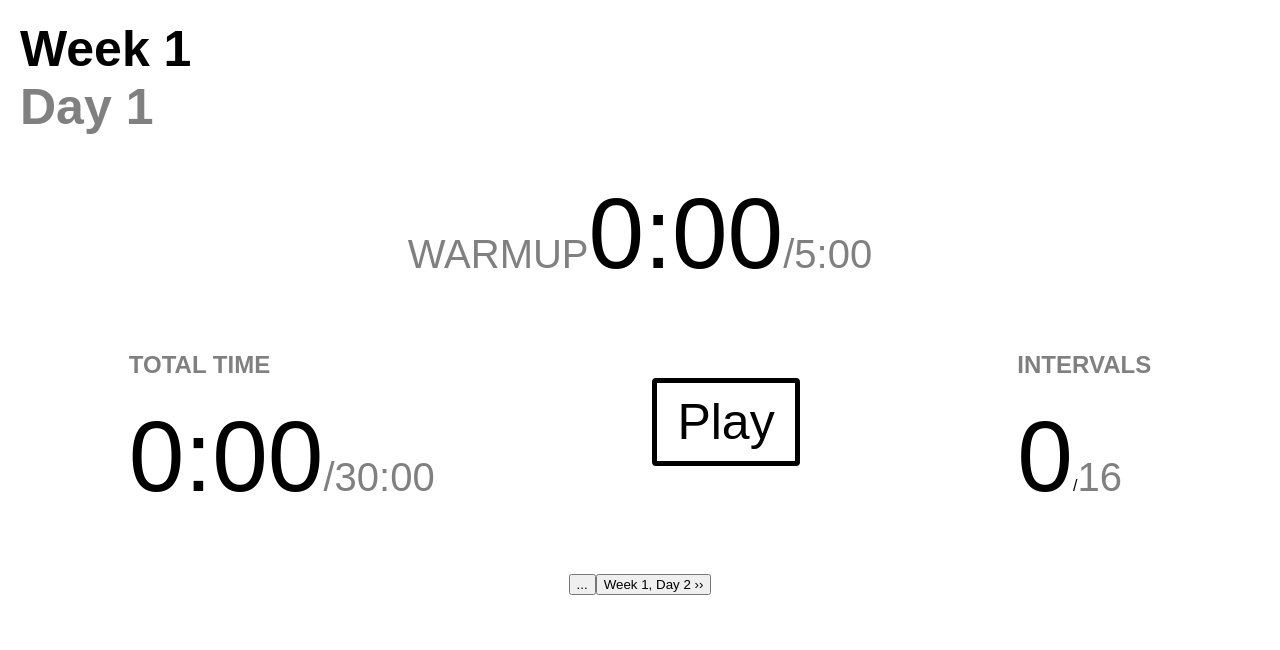
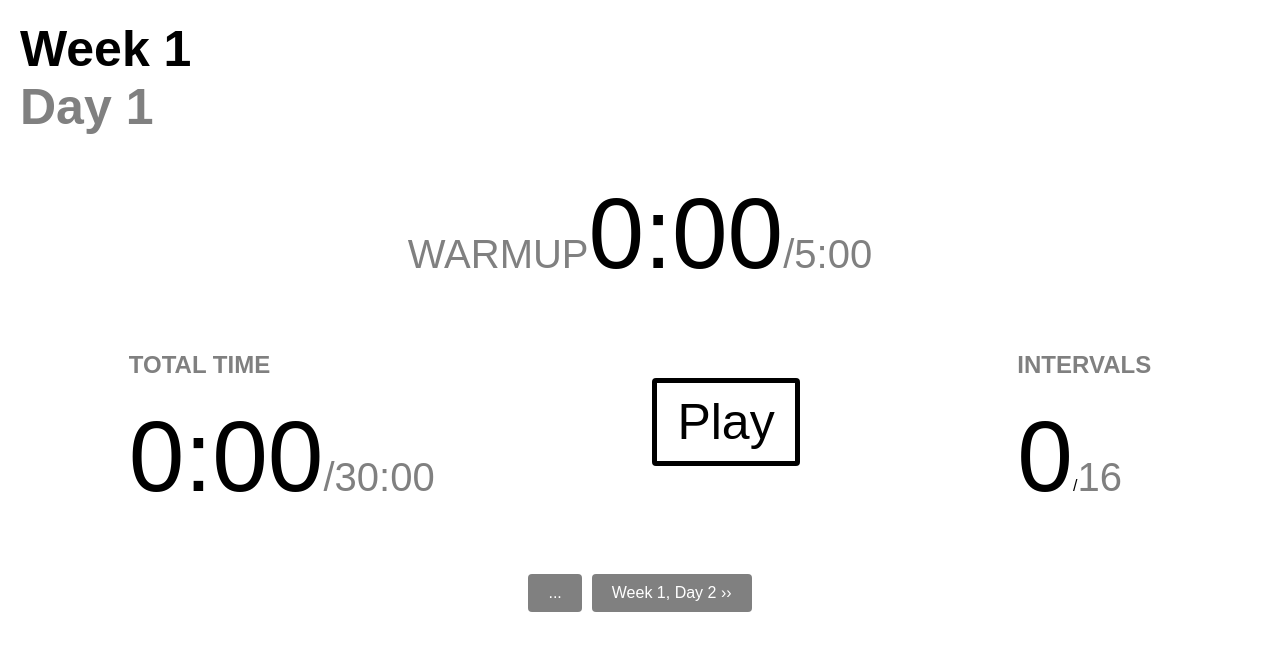
Before and after one commit to mssen/c25k-timer, a React (Create React App) app: page / in a window 1280 px wide. Shown: the top 650 px of the page. Built offline with nearby package versions, Linux system fonts and the light colour scheme.

Commit message:
Navigation button styling.

```diff
--- /dev/null
+++ b/src/components/Navigation.css
@@ -0,0 +1,14 @@
+.nav-button {
+  cursor: pointer;
+  border-radius: 4px;
+  border: 0;
+  color: white;
+  font-size: 16px;
+  background: gray;
+  padding: 10px 20px 10px 20px;
+  margin: 0px 5px;
+}
+
+.nav-button:hover {
+  background: black;
+}
--- a/src/components/Navigation.jsx
+++ b/src/components/Navigation.jsx
@@ -1,5 +1,7 @@
 import React from 'react';
 import PropTypes from 'prop-types';
+
+import './Navigation.css';
 
 const Navigation = ({ week, day, triggerNavigation, showModal }) => {
   const handleNext = () => {
@@ -16,12 +18,16 @@ const Navigation = ({ week, day, triggerNavigation, showModal }) => {
     <div>
       {
         !(week === 1 && day === 1)
-          && <button onClick={ handlePrevious }>&lsaquo;&lsaquo; Week { day === 1 ? week - 1 : week }, Day { day === 1 ? 3 : day - 1 }</button>
+          && <button className="nav-button" onClick={ handlePrevious }>
+              &lsaquo;&lsaquo; Week { day === 1 ? week - 1 : week }, Day { day === 1 ? 3 : day - 1 }
+            </button>
       }
-      <button onClick={ showModal }>...</button>
+      <button className="nav-button" onClick={ showModal }>...</button>
       {
         !(week === 9 && day === 3)
-          && <button onClick={ handleNext }>Week { day === 3 ? week + 1 : week }, Day { day === 3 ? 1 : day + 1 } &rsaquo;&rsaquo;</button>
+          && <button className="nav-button" onClick={ handleNext }>
+              Week { day === 3 ? week + 1 : week }, Day { day === 3 ? 1 : day + 1 } &rsaquo;&rsaquo;
+            </button>
       }
     </div>
   )
```
